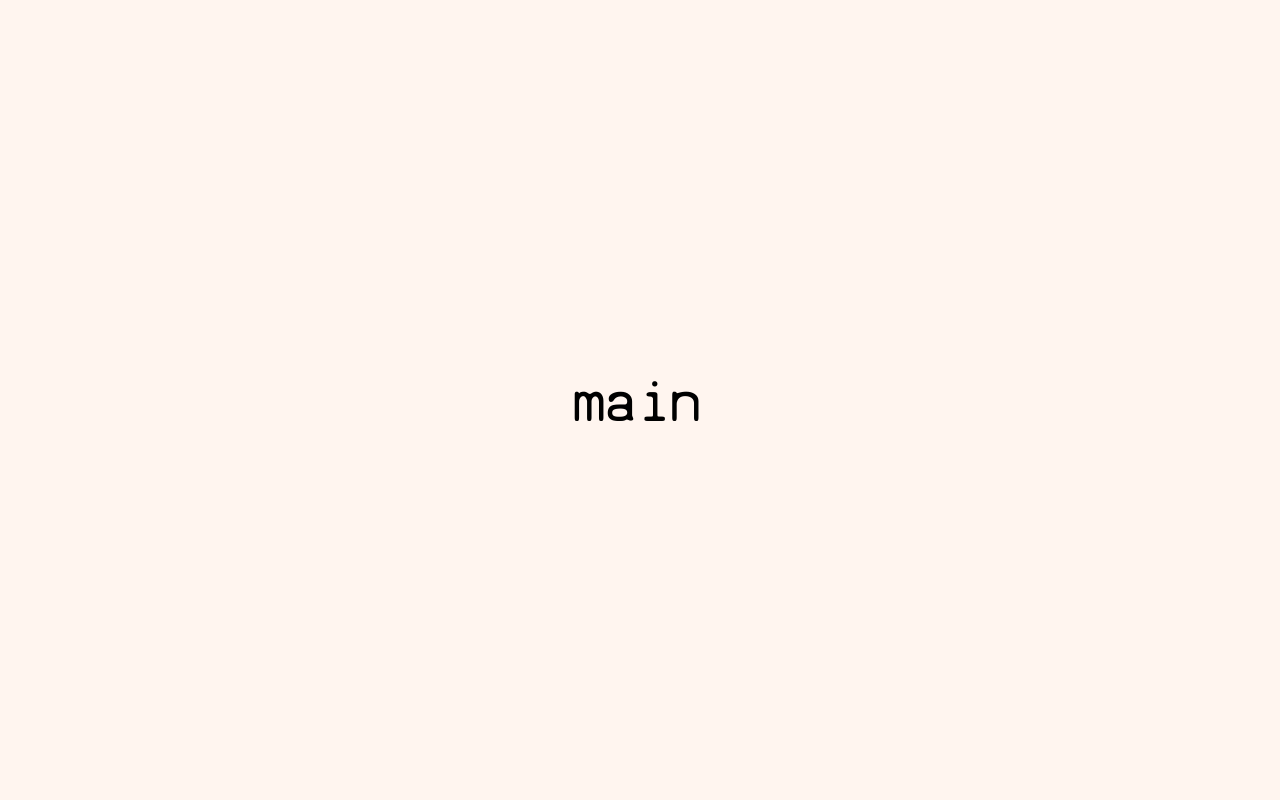
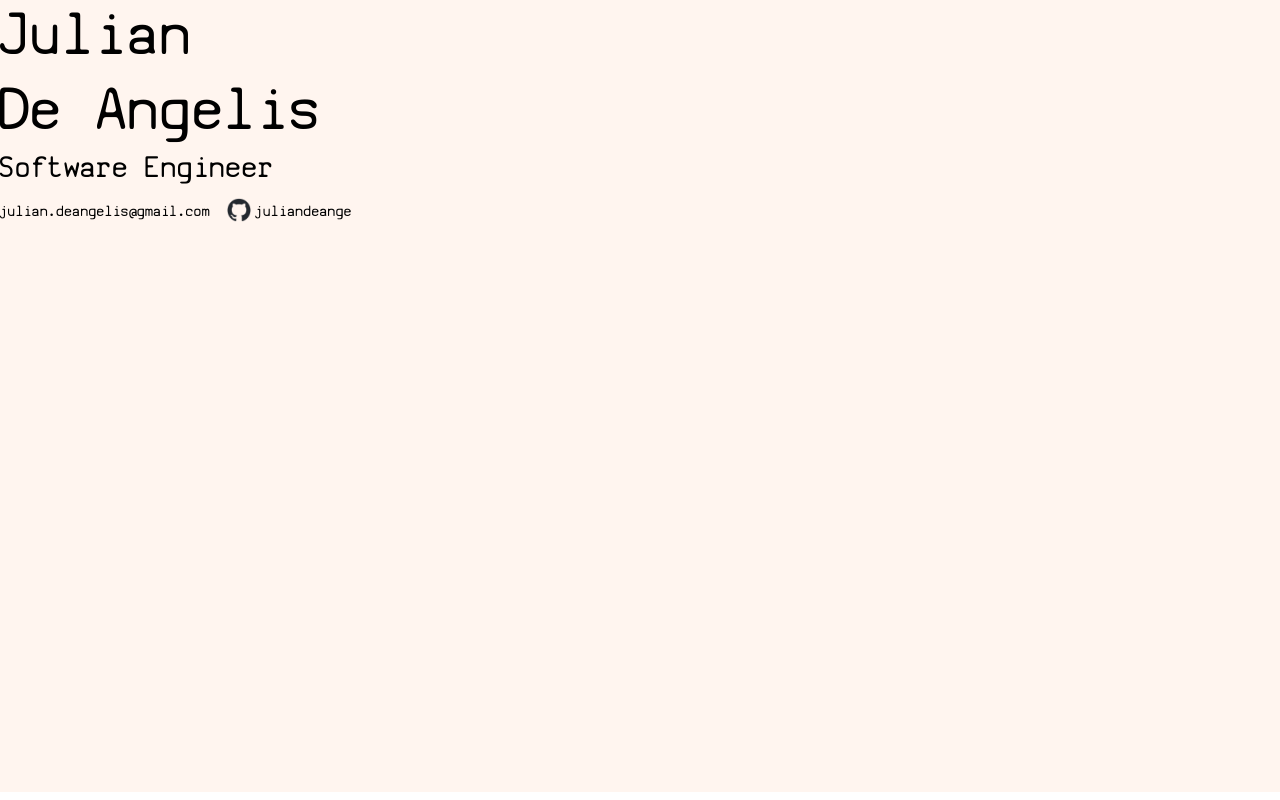
Before and after one commit to juliandeange/julian.zip, a React (Create React App) app: page / in a window 1280 px wide. Built offline with nearby package versions, Linux system fonts and the light colour scheme.

Commit message:
Create and style main.js
- Create Image and Link styles

```diff
--- a/src/components/main.js
+++ b/src/components/main.js
@@ -1,10 +1,39 @@
 import '../styles/App.css'
+import { Grid } from '@mui/material'
+import github from '../media/github-mark.png'
 
 const Main = () => {
 
     return(
-        <div className='Header1'>
-            main
+        <div>
+            <Grid container rowSpacing={1}>
+                <Grid item xs={12}>
+                    <div className='Header1'>
+                        Julian
+                    </div>
+                </Grid>
+                <Grid item xs={12}>
+                    <div className='Header1'>
+                        De Angelis
+                    </div>
+                </Grid>
+                <Grid item xs={12}>
+                    <div className='Header2'>
+                        Software Engineer
+                    </div>
+                </Grid>
+                <Grid item xs={12}>
+                    <div className='Bodycopy'>
+                        <span style={{ marginRight: 17 }}>
+                            julian.deangelis@gmail.com
+                        </span>
+                        <img className='Image' src={github} alt='GitHub Logo'/>
+                        <a className='Link' href='https://github.com/juliandeange' target='_blank' rel="noreferrer">
+                            juliandeange
+                        </a>
+                    </div>
+                </Grid>
+            </Grid>
         </div>
     )
 
--- a/src/styles/App.css
+++ b/src/styles/App.css
@@ -1,13 +1,13 @@
 .App {
   text-align: center;
   min-height: 100vh;
-  display: flex;
-  flex-direction: column;
-  align-items: center;
-  justify-content: center;
+  /* display: flex; */
+  /* flex-direction: column; */
+  /* align-items: center; */
+  /* justify-content: center; */
   font-size: calc(10px + 2vmin);
   background-color: #FFF5EF;
-  font-size: medium;
+  /* font-size: medium; */
   font-family: "SvBasicManual";
 }
 
@@ -16,6 +16,7 @@
   font-size: 64px;
   line-height: normal;
   letter-spacing: 0%;
+  text-align: left;
 }
 
 .Header2 {
@@ -23,6 +24,7 @@
   font-size: 32px;
   line-height: normal;
   letter-spacing: 0%;
+  text-align: left;
 }
 
 .Subheading {
@@ -30,6 +32,7 @@
   font-size: 26px;
   line-height: normal;
   letter-spacing: 0%;
+  text-align: left;
 }
 
 .Bodycopy {
@@ -37,6 +40,21 @@
   font-size: 16px;
   line-height: 115%;
   letter-spacing: 0%;
+  text-align: left;
+}
+
+.Image {
+  width: 24px;
+  height: 24px;
+  margin-top: 6px;
+  margin-bottom: -6px;
+  margin-right: 4px;
+}
+
+.Link {
+  text-decoration: none;
+  color: black;
+
 }
 
 .font-terminal {
```
